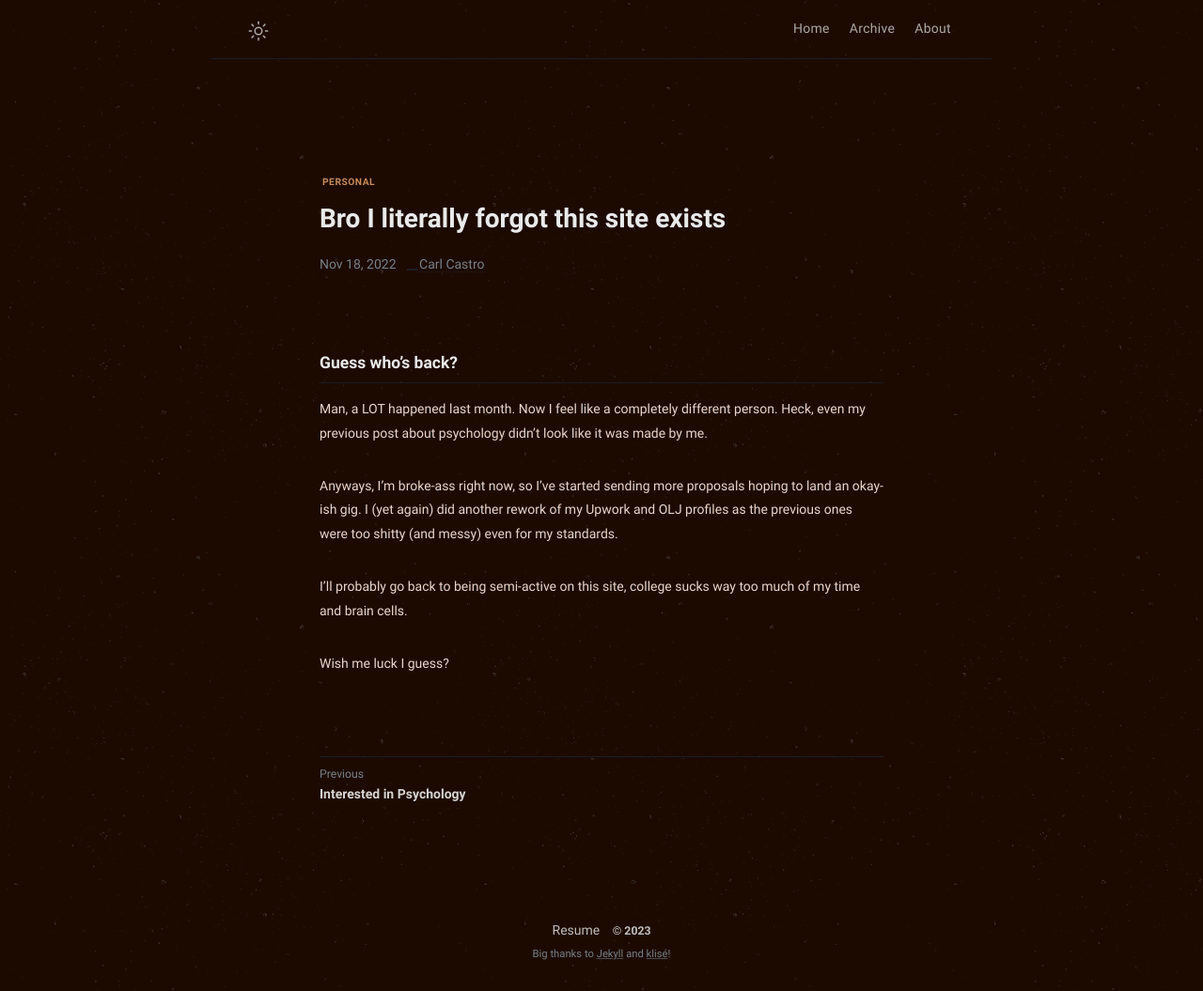
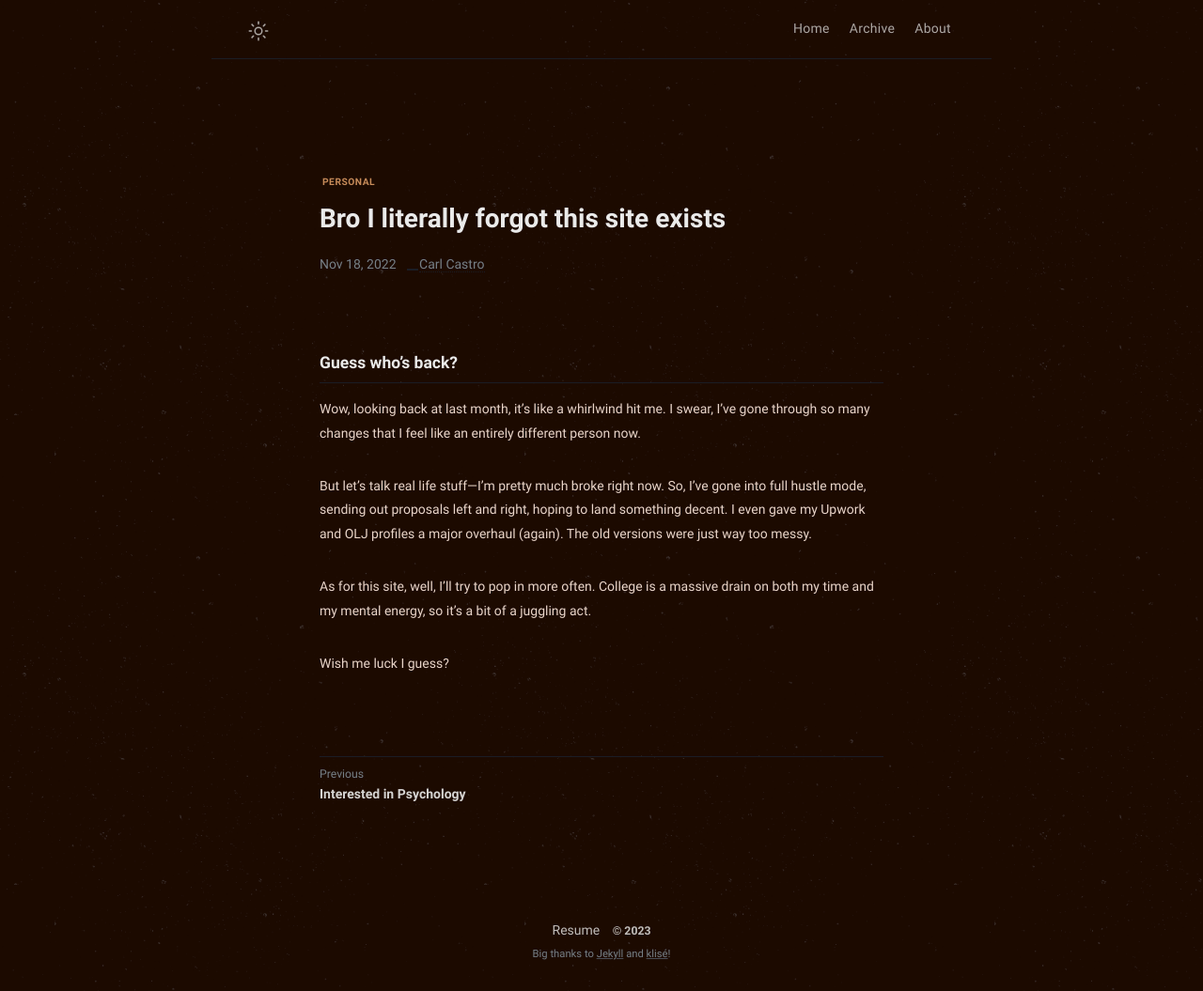
Before and after one commit to philippines69/carlcastroarchives, a Jekyll site: the page built from _posts/2022-11-17-bro-i-literally-forgot-this-site-exists.md, in a window 1280 px wide. Shown: the whole page at 94% size. Built offline with Jekyll 4.4.1, drawn with Linux system fonts in a browser that asks for light colours.

Commit message:
Update 2022-11-17-bro-i-literally-forgot-this-site-exists.md

```diff
--- a/_posts/2022-11-17-bro-i-literally-forgot-this-site-exists.md
+++ b/_posts/2022-11-17-bro-i-literally-forgot-this-site-exists.md
@@ -9,10 +9,10 @@ categories: ''
 ---
 ### Guess who's back?
 
-Man, a LOT happened last month. Now I feel like a completely different person. Heck, even my previous post about psychology didn't look like it was made by me.
+Wow, looking back at last month, it's like a whirlwind hit me. I swear, I've gone through so many changes that I feel like an entirely different person now.
 
-Anyways, I'm broke-ass right now, so I've started sending more proposals hoping to land an okay-ish gig. I (yet again) did another rework of my Upwork and OLJ profiles as the previous ones were too shitty (and messy) even for my standards.
+But let's talk real life stuff—I'm pretty much broke right now. So, I've gone into full hustle mode, sending out proposals left and right, hoping to land something decent. I even gave my Upwork and OLJ profiles a major overhaul (again). The old versions were just way too messy.
 
-I'll probably go back to being semi-active on this site, college sucks way too much of my time and brain cells.
+As for this site, well, I'll try to pop in more often. College is a massive drain on both my time and my mental energy, so it's a bit of a juggling act.
 
 Wish me luck I guess?
```
